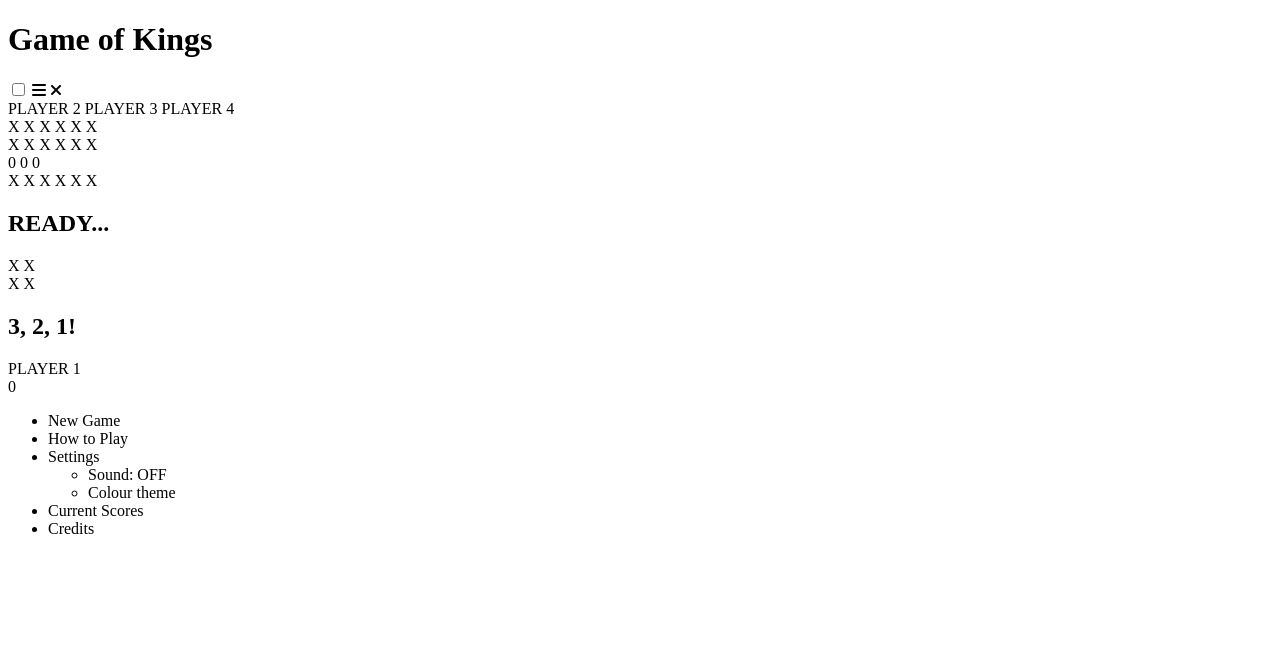
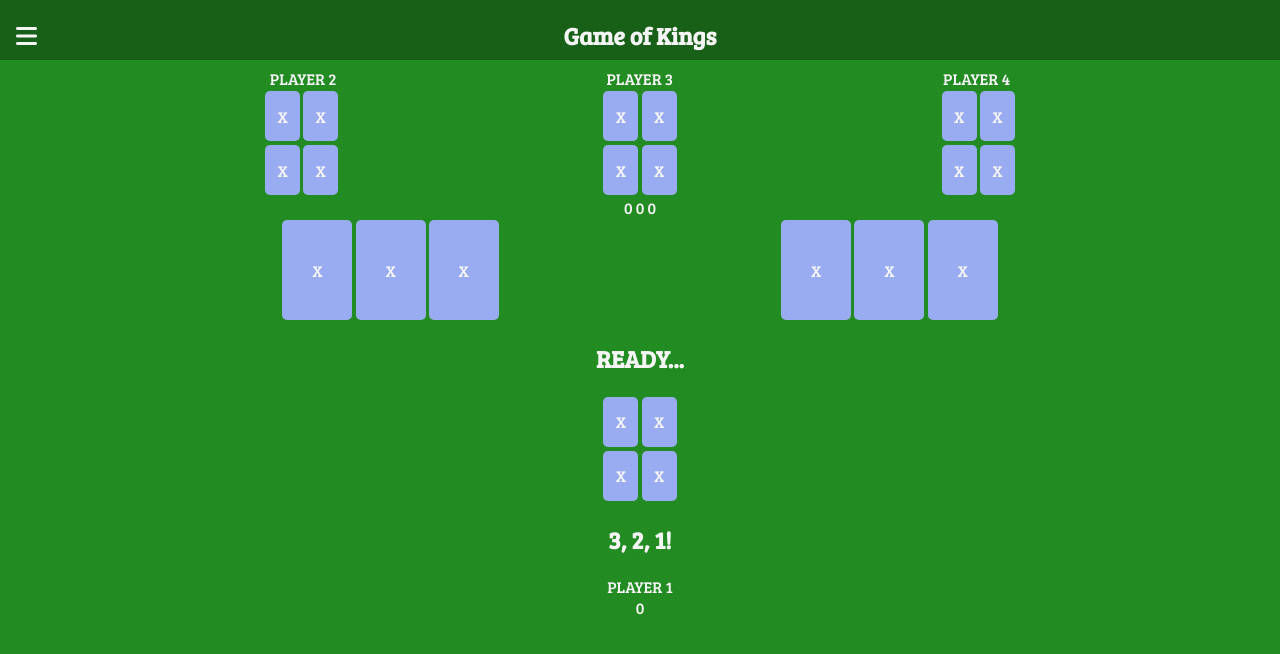
Before and after one commit to dasic002/GameOfKings, a plain HTML site: page index.html in a window 1280 px wide. Drawn offline with Linux system fonts and the light colour scheme; a web font is replaced by a local one.

Commit message:
Add basic styling to game and update location of menu in HTML

```diff
--- a/assets/css/style.css
+++ b/assets/css/style.css
@@ -0,0 +1,84 @@
+/* global styling */
+
+body {
+    background-color: forestgreen;
+    color: whitesmoke;
+    font-family: 'Bree Serif', serif;
+    text-align: center;
+    margin: 0;
+}
+
+/* Heading and Menu button */
+
+.heading {
+    font-size: 1.5rem;
+    display: inline-block;
+    position: relative;
+    z-index: 99;
+    margin-top: 19px;
+}
+
+#menu {
+    position: absolute;
+    top: 0;
+    left: 0;
+    right: 0;
+    padding: 0 1rem 0.5rem;
+    background-color: #186018;
+}
+
+#menu>h2 {
+    text-align: left;
+    margin-top: 19px;
+    margin-bottom: 0;
+}
+
+#menu-toggle,
+#menu-list {
+    display: none;
+    padding: 0;
+    margin: 0;
+}
+
+#menu-list li,
+#menu-list ul {
+    list-style-type: none;
+    text-align: left;
+    margin: .8rem 0;
+    font-size: 1.2rem;
+}
+
+#menu-list ul {
+    padding: 0 1rem;
+}
+
+#menu-toggle:checked~#menu-list {
+    display: block;
+    background-color: inherit;
+}
+
+
+.player-name,
+.top-cards,
+.btm-cards,
+#decks-area {
+    display: flex;
+    justify-content: space-evenly;
+}
+
+.card,
+.deck {
+    display: inline-block;
+    height: 50px;
+    width: 35px;
+    border-radius: 5px;
+    background-color: #99acf2;
+    text-align: center;
+    align-content: center;
+    margin: 2px 0;
+}
+
+.deck {
+    height: 100px;
+    width: 70px;
+}
--- a/index.html
+++ b/index.html
@@ -22,10 +22,21 @@
     <!-- div for the menu that will be fixed at the top left corner inline with the heading -->
     <div id="menu">
         <input type="checkbox" id="menu-toggle" name="menu-toggle">
-        <label for="menu-toggle">
-            <i class="fa-solid fa-bars" id="menu-closed"></i>
-            <i class="fa-solid fa-xmark" id="menu-open"></i>
-        </label>
+        <h2><label for="menu-toggle">
+                <i class="fa-solid fa-bars" id="menu-closed"></i>
+                <!-- <i class="fa-solid fa-xmark" id="menu-open"></i> -->
+            </label></h2>
+        <ul id="menu-list">
+            <li>New Game</li>
+            <li>How to Play</li>
+            <li>Settings</li>
+            <ul>
+                <li>Sound: <span id="sound-state">OFF</span></li>
+                <li>Colour theme</li>
+            </ul>
+            <li>Current Scores</li>
+            <li>Credits</li>
+        </ul>
     </div>
 
     <!-- Where the game takes place -->
@@ -118,19 +129,6 @@
                 <span id="scr1">0</span>
             </div>
         </div>
-        <div id="menu">
-            <ul>
-                <li>New Game</li>
-                <li>How to Play</li>
-                <li>Settings</li>
-                <ul>
-                    <li>Sound: <span id="sound-state">OFF</span></li>
-                    <li>Colour theme</li>
-                </ul>
-                <li>Current Scores</li>
-                <li>Credits</li>
-            </ul>
-        </div>
     </div>
 </body>
 
```
